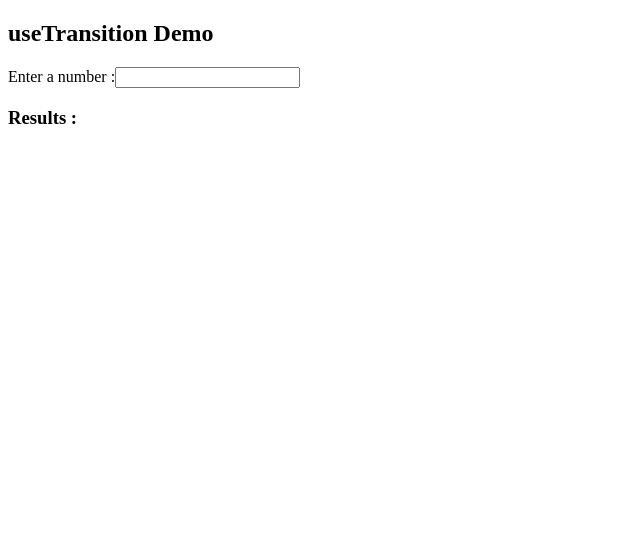
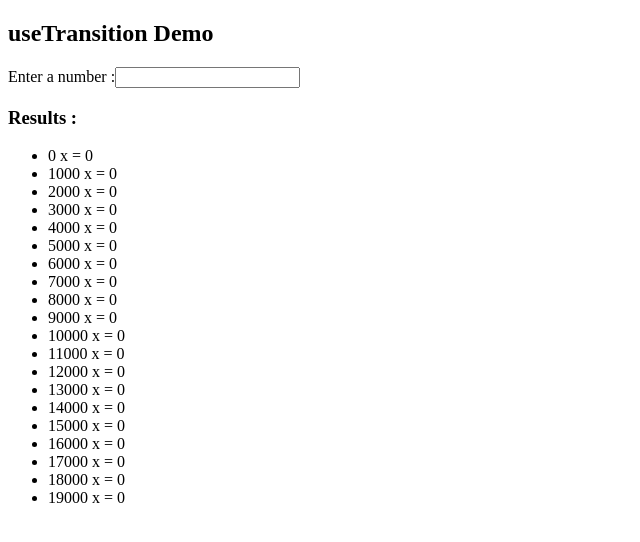
Before and after one commit to mynk-13/react-revision, a React (Vite) app in the folder All Hooks/: page / in a window 1280 px wide. Shown: the top 542 px of the page, without its empty margins (0-640 px from the left). Built offline with nearby package versions, Linux system fonts and the light colour scheme.

Commit message:
UseDefferedValue Added

```diff
--- /dev/null
+++ b/All Hooks/src/AllHooksRevision/HookUseDefferedValue.jsx
@@ -0,0 +1,69 @@
+import React, {useState, useDeferredValue } from 'react'
+
+const HookUseDefferedValue = () => {
+  const [input, setInput]=useState("");
+
+   const defferedInput= useDeferredValue(input);
+
+
+     //making our app slow
+     const runExpensiveCalculation =(value) => {
+         const calculatedResults =[];
+
+         for(let index=0; index<999999999; index++) {}
+
+         //Simulate heavy work by running many calculations  ---> can be API call which takes time
+         for(let i=0;i<20000;i++){
+             const result= i* parseInt(value || "0" , 10);
+
+             if(i % 1000 === 0)
+             calculatedResults.push(result);
+         }
+
+         return calculatedResults;
+     }
+
+     const results=runExpensiveCalculation(defferedInput);
+
+     const handleInputChange=(e)=>{
+
+         const newValue=e.target.value;
+         setInput(newValue);
+
+
+
+
+
+     }
+
+
+   return (
+     <div>
+         <h2>useTransition Demo</h2>
+
+         <div>
+             <label>Enter a number :
+                 <input
+                     type="number"
+                     value={input}
+                     onChange={handleInputChange}
+                      />
+             </label>
+
+            <div>
+                 <h3>Results : </h3>
+                 <ul>
+                     {results.map((result, index)=>(
+                         <li key={index+1}>
+                             {index * 1000} x {input} = {result}
+                         </li>
+                     ))}
+                 </ul>
+             </div>
+         </div>
+     </div>
+   )
+ }
+
+
+export default HookUseDefferedValue
--- a/All Hooks/src/App.jsx
+++ b/All Hooks/src/App.jsx
@@ -1,5 +1,6 @@
 import HookUseCallback from "./AllHooksRevision/HookUseCallback"
 import HookUseContext from "./AllHooksRevision/HookUseContext"
+import HookUseDefferedValue from "./AllHooksRevision/HookUseDefferedValue"
 import HookUseEffect from "./AllHooksRevision/HookUseEffect"
 import HookUseId from "./AllHooksRevision/HookUseId"
 import HookUseImperativeHandleParent from "./AllHooksRevision/HookUseImperativeHandleParent"
@@ -30,7 +31,8 @@ function App() {
        {/* <HookUseImperativeHandleParent /> */}
        {/* <HookUseId />
        <HookUseId /> */}
-       <HookUseTransition />
+       {/* <HookUseTransition /> */}
+       <HookUseDefferedValue />
        </div>
   )
 }
```
